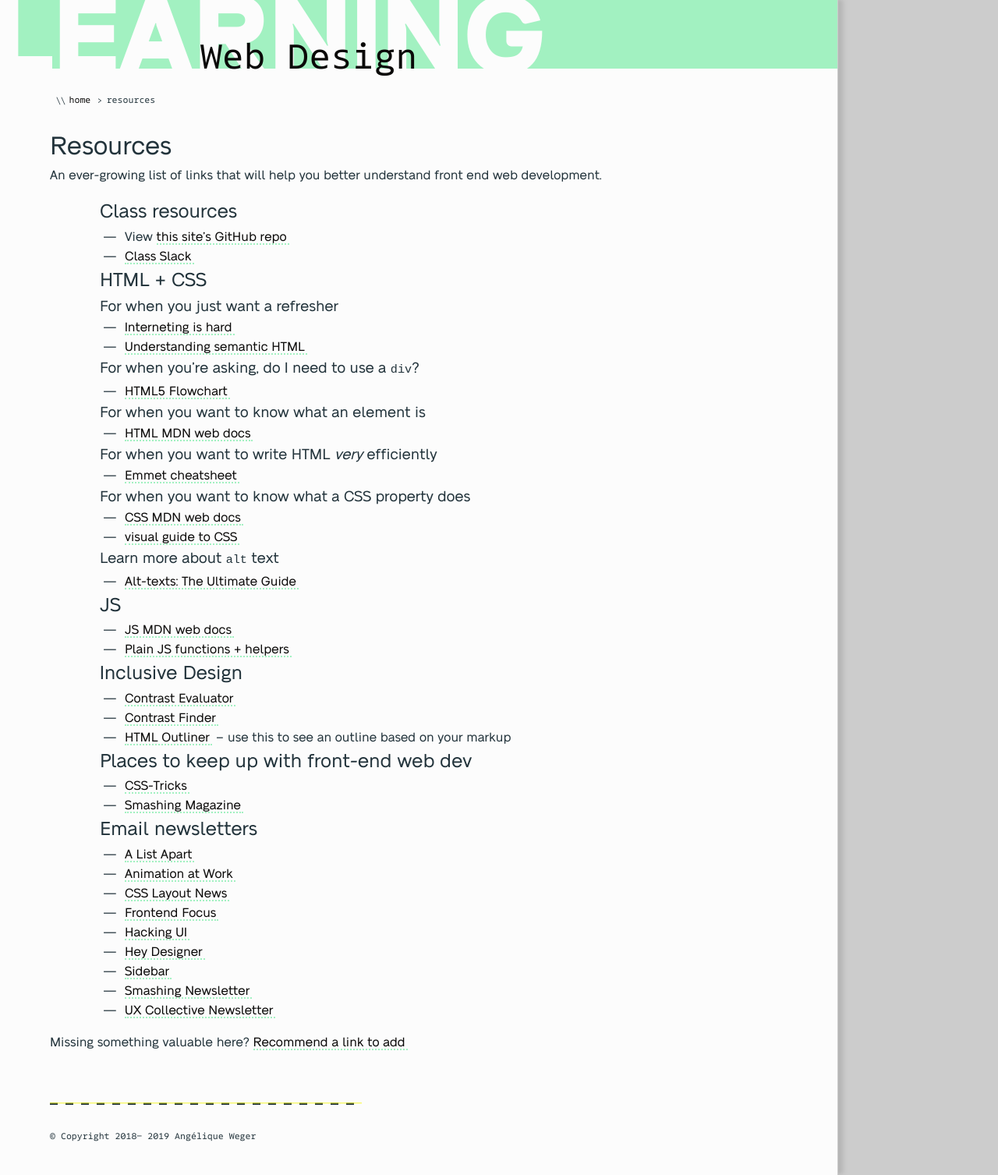
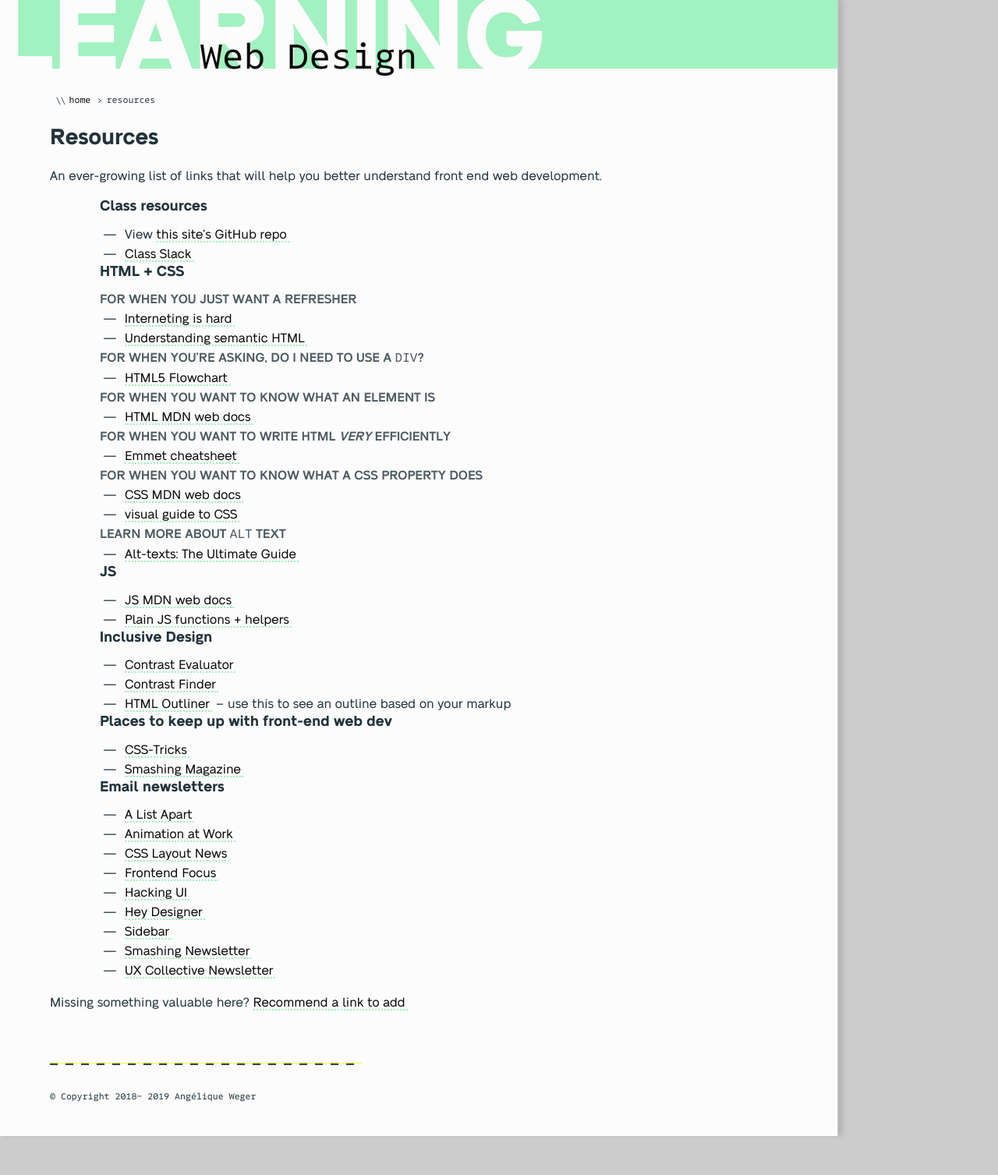
Before and after one commit to mica-web/mica-web.github.io, a Jekyll site: the page built from resources.md, in a window 1280 px wide. Shown: the whole page at 78% size. Built offline with Jekyll 4.4.1, drawn with Linux system fonts in a browser that asks for light colours; some web fonts are replaced; after the commit the page ends 1457 px from its top, so only the background shows below that.

Commit message:
Base heading styles

```diff
--- a/_sass/_typography.scss
+++ b/_sass/_typography.scss
@@ -39,6 +39,28 @@
   ol+& {
     margin-top: $leading / 2;
   }
+}
+
+h1,
+h2 {
+  @include font-grotesk('Bold');
+  line-height: $leading / 1.5;
+  margin-bottom: $leading / 2;
+}
+
+h1 {
+  font-size: 1.75rem;
+}
+
+h2 {
+  font-size: 1.15rem;
+}
+
+h3 {
+  @include font-grotesk('Semibold');
+  font-size: 1rem;
+  opacity: 0.8;
+  text-transform: uppercase;
 }
 
 .heading {
```
